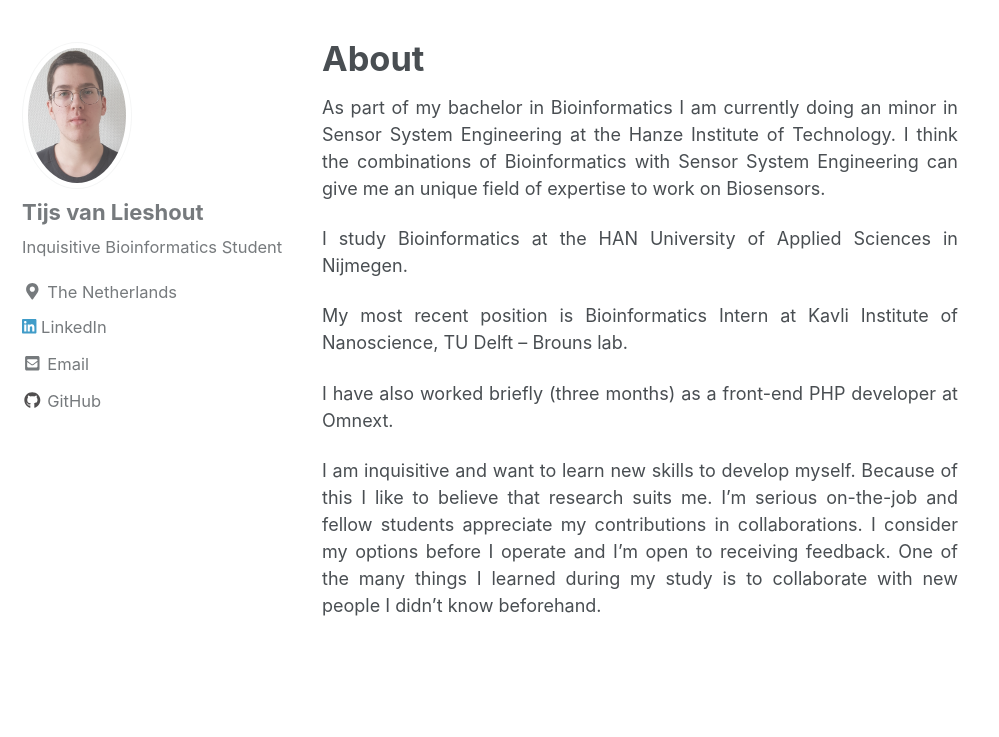
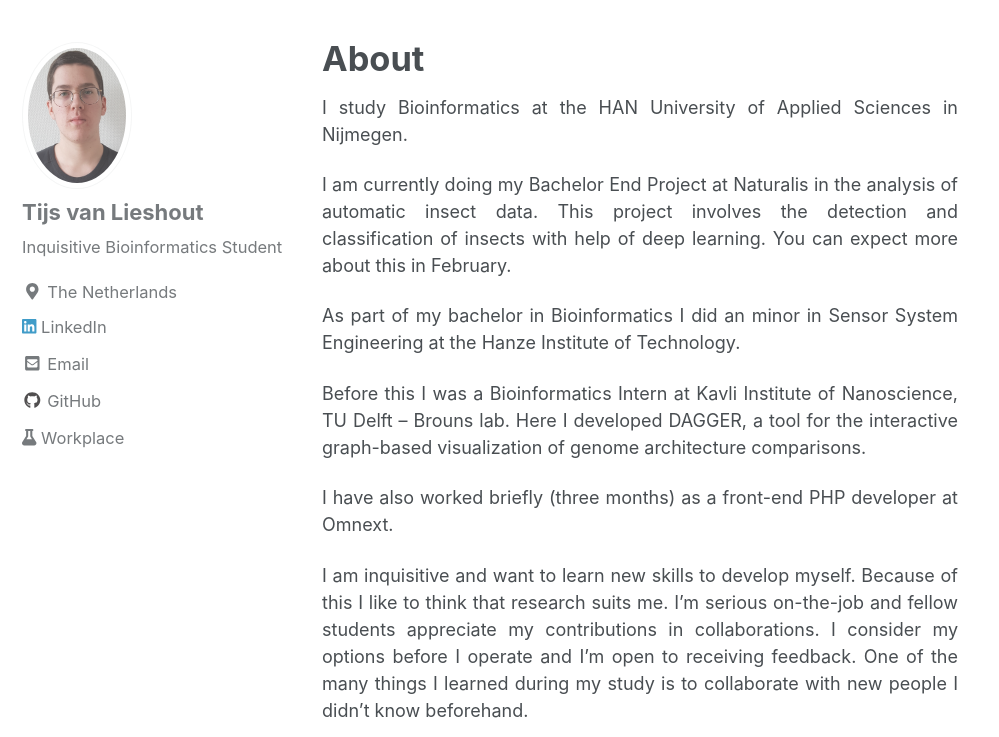
Before and after one commit to Magiduck/magiduck.github.io, a Jekyll site: the page built from _pages/about.md, in a window 1280 px wide and 900 px high, scrolled down 910 px, cut to the strip 163-900 px from the top of the window. Shown: the whole strip, without its empty margins (0-999 px from the left). Built offline with Jekyll 4.4.1, drawn with Linux system fonts in a browser that asks for light colours; cached includes are drawn as plain includes; nearby versions of some CDN libraries.

Commit message:
updated about me section

```diff
--- a/_config.yml
+++ b/_config.yml
@@ -120,8 +120,7 @@ author:
       url: "https://bit.ly/2CIdw5x"
     - label: "Workplace"
       icon: "fas fa-flask"
-      # url: "https://www.brounslab.org/"
-
+      url: "https://www.naturalis.nl/"
     - label: "Website"
       icon: "fas fa-fw fa-link"
       # url: "https://your-website.com"
--- a/_pages/about.md
+++ b/_pages/about.md
@@ -5,14 +5,14 @@ header:
   image: "https://imgs.xkcd.com/comics/data_pipeline.png"
 ---
 
-As part of my bachelor in Bioinformatics I am currently doing an minor in Sensor System Engineering at the Hanze Institute of Technology. I think the combinations of Bioinformatics with Sensor System Engineering can give me an unique field of expertise to work on Biosensors.
-
 I study Bioinformatics at the HAN University of Applied Sciences in Nijmegen.
 
+I am currently doing my Bachelor End Project at Naturalis in the analysis of automatic insect data. This project involves the detection and classification of insects with help of deep learning. You can expect more about this in February.
 
-My most recent position is Bioinformatics Intern at Kavli Institute of Nanoscience, TU Delft – Brouns lab.
+As part of my bachelor in Bioinformatics I did an minor in Sensor System Engineering at the Hanze Institute of Technology.
+
+Before this I was a Bioinformatics Intern at Kavli Institute of Nanoscience, TU Delft – Brouns lab. Here I developed DAGGER, a tool for the interactive graph-based visualization of genome architecture comparisons.
 
 I have also worked briefly (three months) as a front-end PHP developer at Omnext.
 
-
-I am inquisitive and want to learn new skills to develop myself. Because of this I like to believe that research suits me. I’m serious on-the-job and fellow students appreciate my contributions in collaborations. I consider my options before I operate and I’m open to receiving feedback. One of the many things I learned during my study is to collaborate with new people I didn’t know beforehand.
+I am inquisitive and want to learn new skills to develop myself. Because of this I like to think that research suits me. I’m serious on-the-job and fellow students appreciate my contributions in collaborations. I consider my options before I operate and I’m open to receiving feedback. One of the many things I learned during my study is to collaborate with new people I didn’t know beforehand.
```
